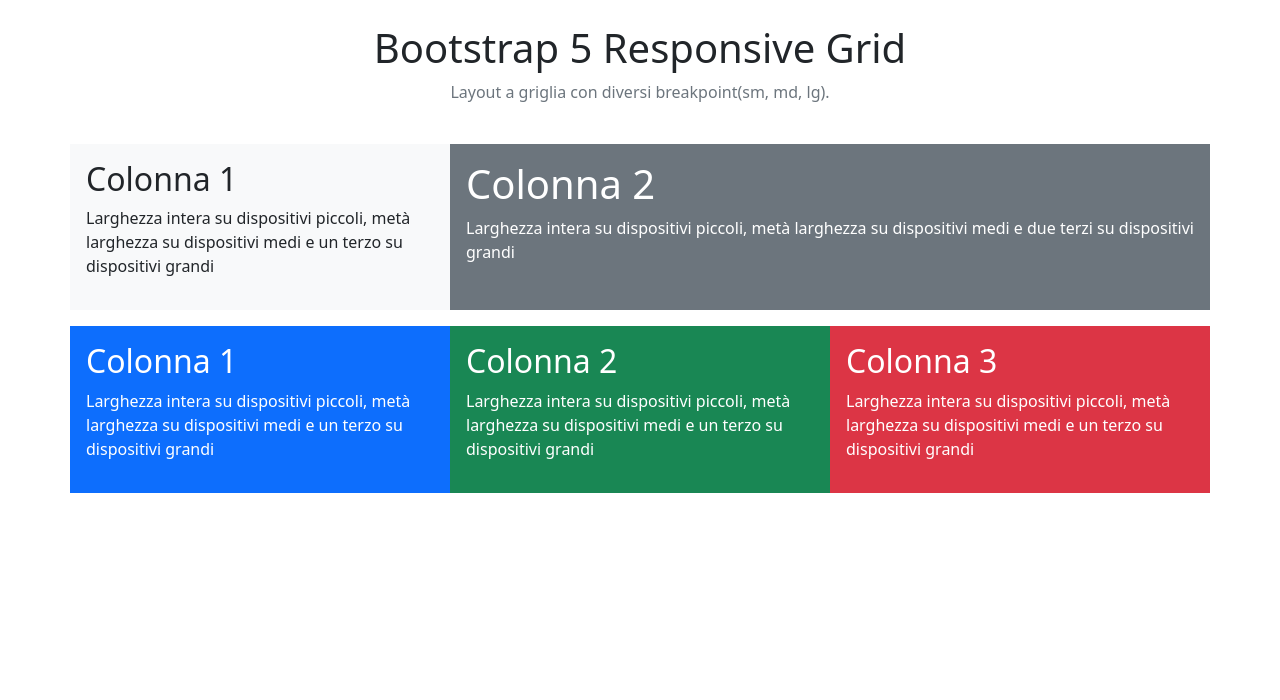
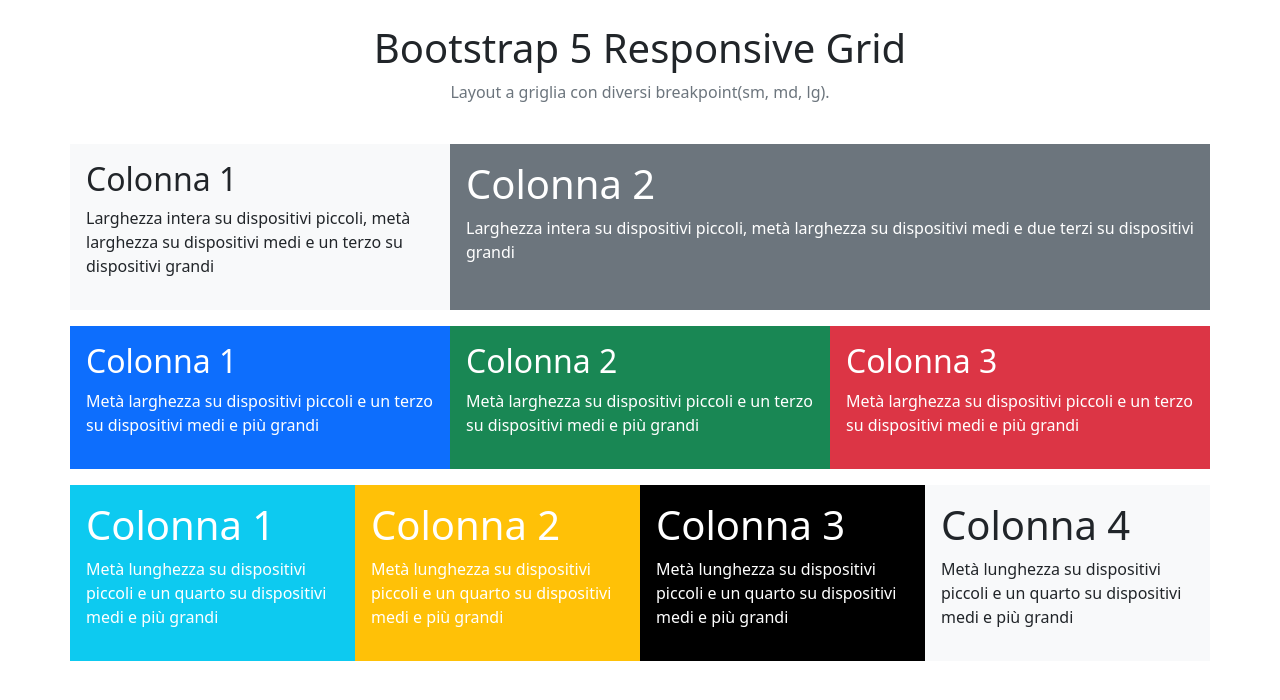
Before and after one commit to giuseppepetrazzuolo6/htmlcss-bootstrap-layout, a plain HTML site: page index.html in a window 1280 px wide. Drawn offline with nearby package versions, Linux system fonts and the light colour scheme.

Commit message:
add the third row and changed the text within the p tags

```diff
--- a/index.html
+++ b/index.html
@@ -41,33 +41,55 @@
                     <div class="col-4 text-white bg-primary p-3">
                         <h2>Colonna 1</h2>
                         <p>
-                            Larghezza intera su dispositivi piccoli, metà larghezza su dispositivi medi e un terzo su
-                            dispositivi grandi
+                            Metà larghezza su dispositivi piccoli e un terzo su dispositivi medi e più grandi
                         </p>
                     </div>
                     <div class="col-4 text-white bg-success p-3">
                         <h2>Colonna 2</h2>
                         <p>
-                            Larghezza intera su dispositivi piccoli, metà larghezza su dispositivi medi e un terzo su
-                            dispositivi grandi
+                            Metà larghezza su dispositivi piccoli e un terzo su dispositivi medi e più grandi
                         </p>
                     </div>
                     <div class="col-4 text-white bg-danger p-3">
                         <h2>Colonna 3</h2>
                         <p>
-                            Larghezza intera su dispositivi piccoli, metà larghezza su dispositivi medi e un terzo su
-                            dispositivi grandi
+                            Metà larghezza su dispositivi piccoli e un terzo su dispositivi medi e più grandi
                         </p>
                     </div>
                 </div>
                 <!--/second row-->
-
-
-
+                <div class="row mt-3">
+                    <div class="col-3 text-white bg-info p-3">
+                        <h1>Colonna 1</h1>
+                        <p>
+                            Metà lunghezza su dispositivi piccoli e un quarto su dispositivi medi e più grandi
+                        </p>
+                    </div>
+                    <div class="col-3 text-white bg-warning p-3">
+                        <h1>Colonna 2</h1>
+                        <p>
+                            Metà lunghezza su dispositivi piccoli e un quarto su dispositivi medi e più grandi
+                        </p>
+                    </div>
+                    <div class="col-3 text-white bg-black p-3">
+                        <h1>Colonna 3</h1>
+                        <p>
+                            Metà lunghezza su dispositivi piccoli e un quarto su dispositivi medi e più grandi
+                        </p>
+                    </div>
+                    <div class="col-3 bg-light p-3">
+                        <h1>Colonna 4</h1>
+                        <p>
+                            Metà lunghezza su dispositivi piccoli e un quarto su dispositivi medi e più grandi
+                        </p>
+                    </div>
+                </div>
+                <!--/third row-->
             </div>
         </section>
+        <!--/section-->
     </main>
-
+    <!--main-->
 </body>
 
 </html>
```
